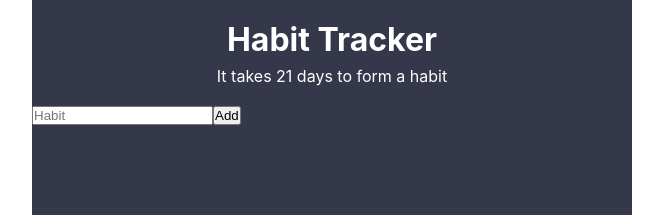
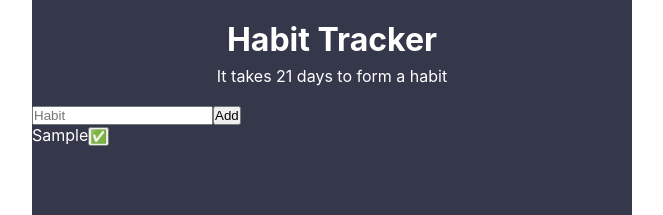
Before and after one commit to OlgaMinaievaWebDev/habit-tracker, a React (Create React App) app: page / in a window 1280 px wide. Both pictures are taken after typing "Sample" into the empty fields and a click on the button "Add". Shown: the top 215 px of the page, without its empty margins (308-971 px from the left). Built offline with nearby package versions, Linux system fonts and the light colour scheme.

Commit message:
handleDeleteHabit

```diff
--- a/src/App.js
+++ b/src/App.js
@@ -1,6 +1,7 @@
 import Header from "./Header";
 import Form from "./Form";
 import { useState } from "react";
+import HabitsList from "./HabitsList";
 
 export default function App() {
   const [habits, setHabits] = useState([]);
@@ -8,10 +9,16 @@ export default function App() {
   function handleAddHabits(habit) {
     setHabits((habits) => [...habits, habit]);
   }
+
+  function handleDeleteHabit(id) {
+    setHabits((habits) => habits.filter((habit) => habit.id !== id));
+  }
+
   return (
     <div className="container">
       <Header />
       <Form onAddHabit={handleAddHabits} />
+      <HabitsList habits={habits} onDeleteHabit={handleDeleteHabit} />
     </div>
   );
 }
--- /dev/null
+++ b/src/Habit.jsx
@@ -0,0 +1,8 @@
+export default function Habit({ habit, onDeleteHabit }) {
+  return (
+    <li>
+      <span>{habit.description}</span>
+      <button onClick={() => onDeleteHabit(habit.id)}>✅</button>
+    </li>
+  );
+}
--- /dev/null
+++ b/src/HabitsList.jsx
@@ -0,0 +1,13 @@
+import Habit from "./Habit";
+
+export default function HabitsList({ habits, onDeleteHabit }) {
+  return (
+    <div className="habit-list">
+      <ul>
+        {habits.map((habit) => (
+          <Habit key={habit.id} habit={habit} onDeleteHabit={onDeleteHabit} />
+        ))}
+      </ul>
+    </div>
+  );
+}
```
